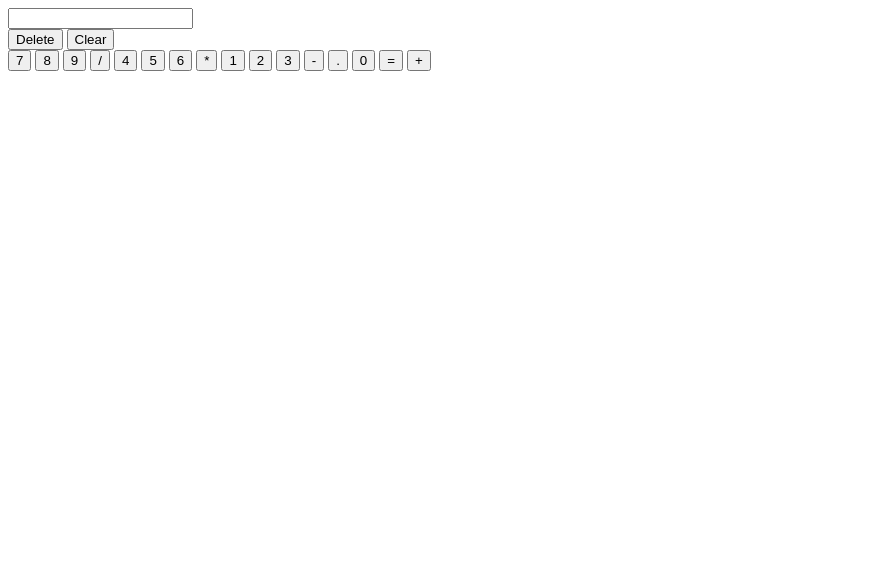
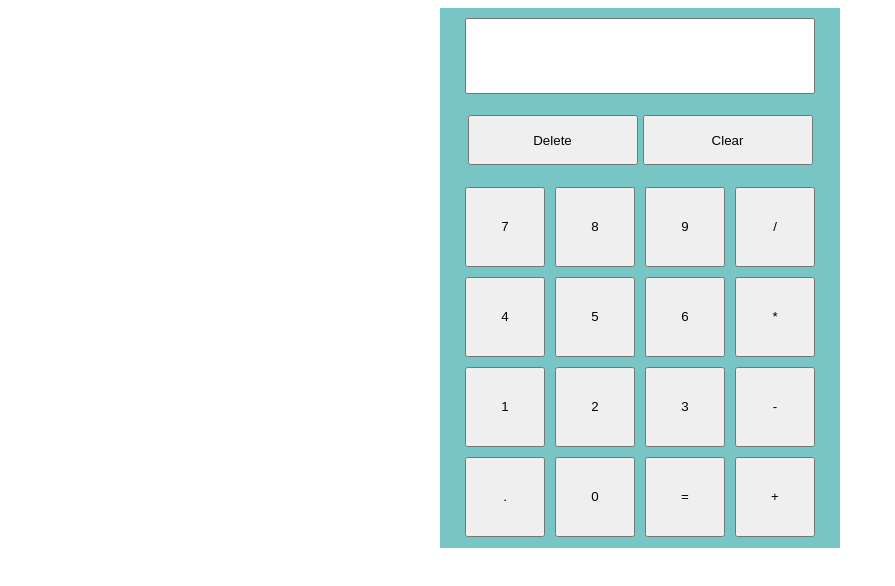
Before and after one commit to FacuTello/Calculadora, a plain HTML site: page index.html in a window 1280 px wide. Shown: the whole page, without its empty margins (0-895 px from the left). Drawn offline with Linux system fonts and the light colour scheme.

Commit message:
html and css done

```diff
--- a/index.html
+++ b/index.html
@@ -10,13 +10,12 @@
 </head>
 <body>
     <div class="container">
-        <input type="number">
+        <input class="display">
+        <div class="delete-buttons">
+            <button class="delete">Delete</button>
+            <button class="delete">Clear</button>
         </div>
-    <div>
-        <button>Delete</button>
-        <button>Clear</button>
-    </div>
-    <div>
+        <div class="numbers">
             <button>7</button>
             <button>8</button>
             <button>9</button>
@@ -34,6 +33,7 @@
             <button>=</button>
             <button>+</button>
         </div>
+    </div>
     <script src="main.js"></script>
 </body>
 </html>
--- a/styles.css
+++ b/styles.css
@@ -0,0 +1,44 @@
+.container{
+    width: 400px;
+    height: 540px;
+    margin: auto;
+    background-color: hsl(180, 40%, 62%);
+    display: grid;
+    justify-content: space-around;
+}
+
+.delete-buttons{
+    width: 350px;
+}
+
+.delete{
+    width: 170px;
+    height: 50px;
+    margin: 10px 0px 10px 0px;
+
+}
+
+.display{
+    width: 342px;
+    height: 70px;
+    margin-top: 10px;
+}
+
+
+
+
+.delete-buttons{
+    display: flex;
+    flex-direction: row;
+    justify-content: space-around;
+}
+
+
+.numbers{
+    width: 350px;
+    display: grid;
+    grid-template-columns: repeat(4, 80px);
+    grid-template-rows: repeat(4, 80px);
+    grid-column-gap: 10px;
+    grid-row-gap: 10px;
+}
```
Lines whose indentation alone changed are shown as unchanged.
